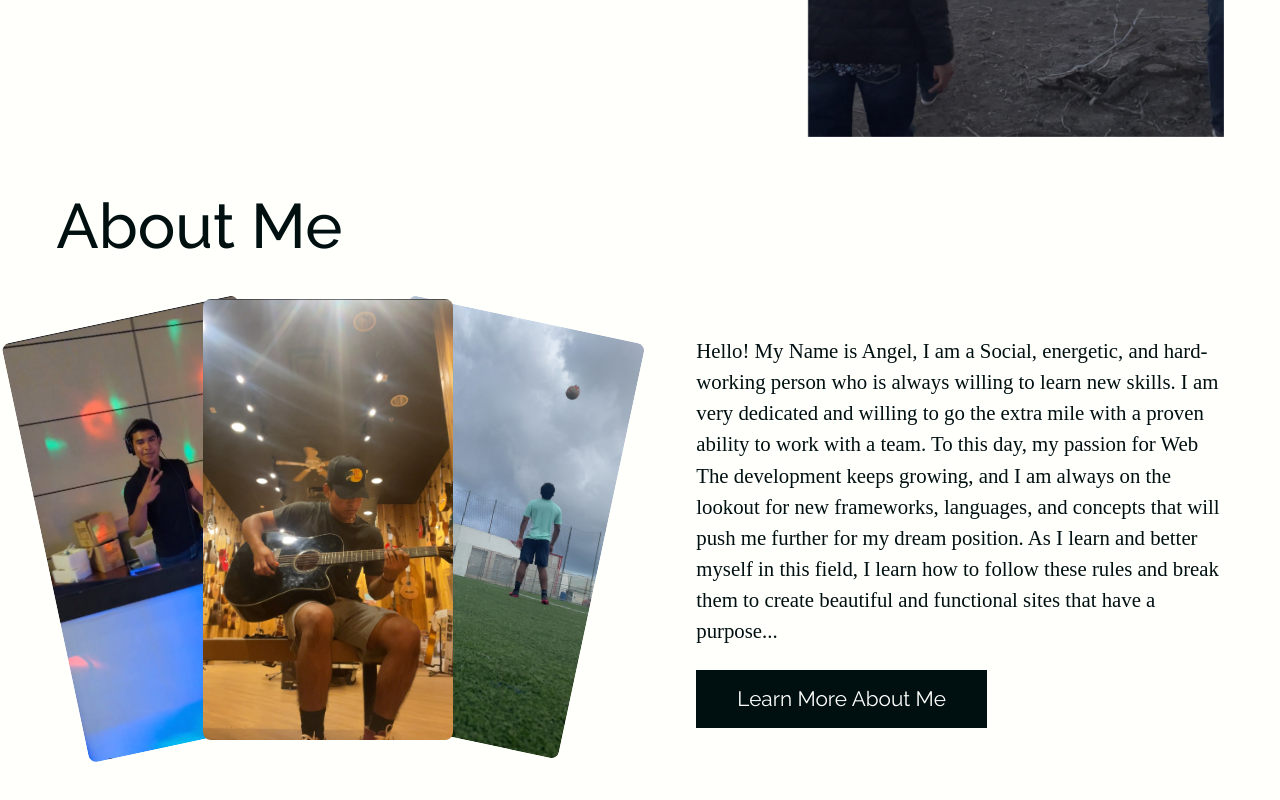
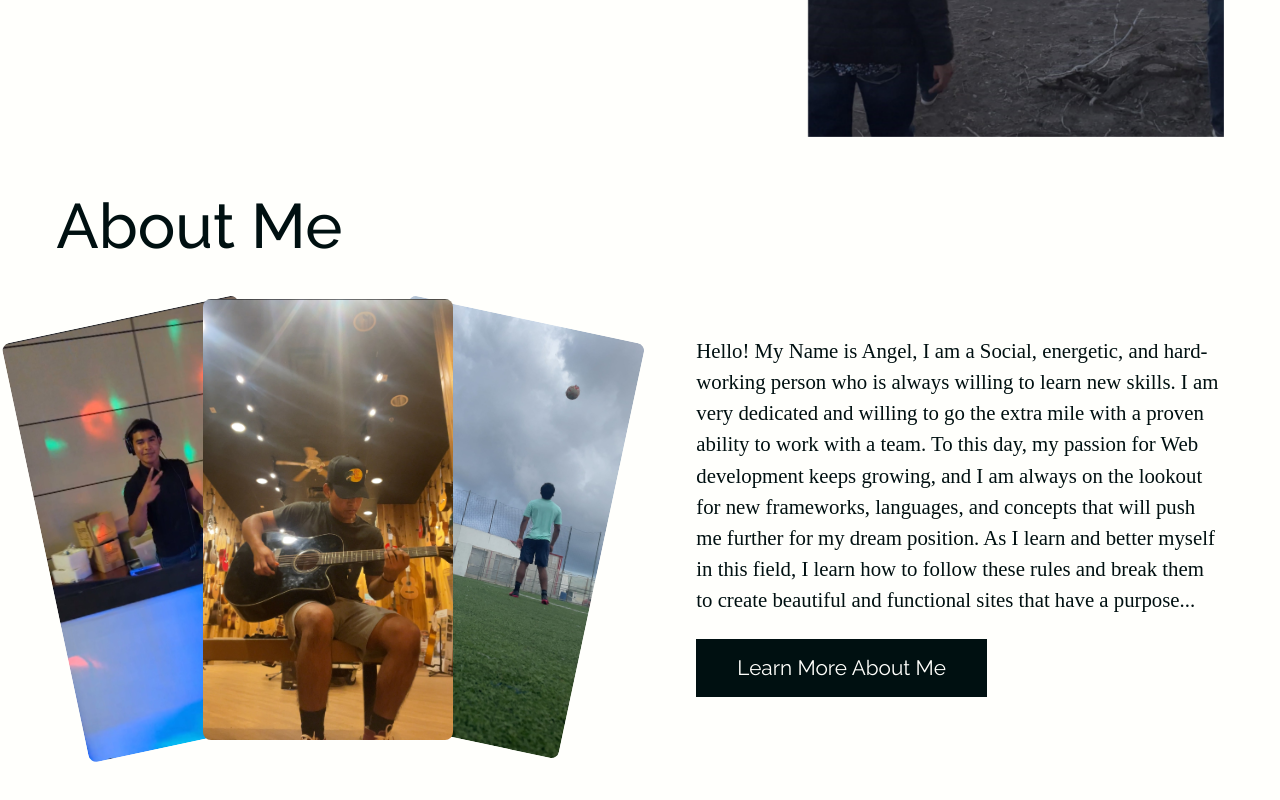
Before and after one commit to InfanteAngel/portfolio-site, a React (Vite) app: page / in a window 1280 px wide. Shown: the part 448-1248 px from the top of the page. Built offline with nearby package versions, Linux system fonts and the light colour scheme; a web font is replaced by a local one.

Commit message:
spell chekced initial paragraph

```diff
--- a/src/App.jsx
+++ b/src/App.jsx
@@ -217,8 +217,7 @@ function App() {
               Hello! My Name is Angel, I am a Social, energetic, and
               hard-working person who is always willing to learn new skills. I
               am very dedicated and willing to go the extra mile with a proven
-              ability to work with a team. To this day, my passion for Web The
-              development keeps growing, and I am always on the lookout for new
+              ability to work with a team. To this day, my passion for Web development keeps growing, and I am always on the lookout for new
               frameworks, languages, and concepts that will push me further for
               my dream position. As I learn and better myself in this field, I
               learn how to follow these rules and break them to create beautiful
```
